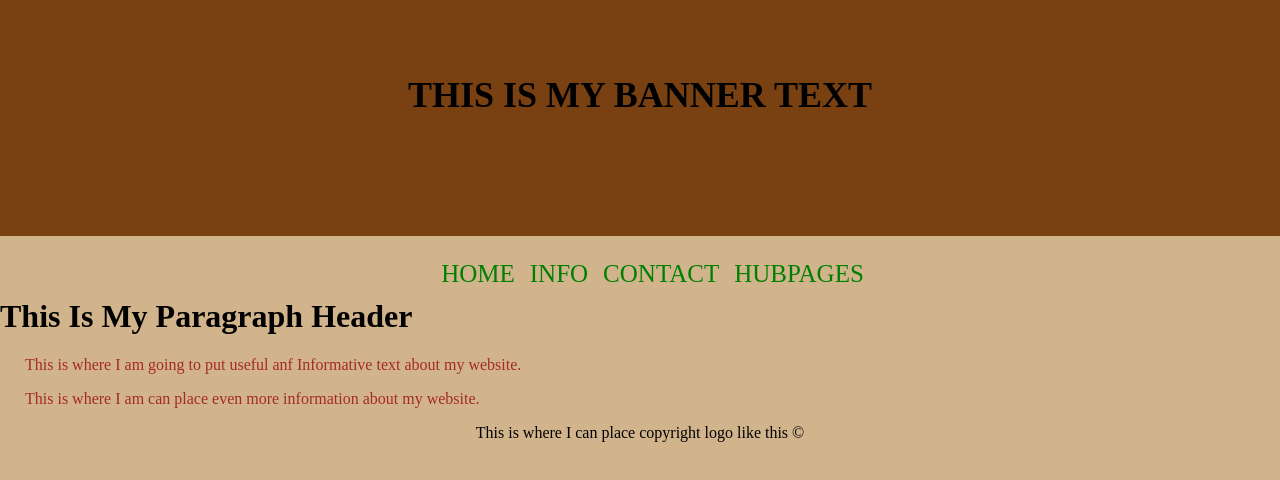
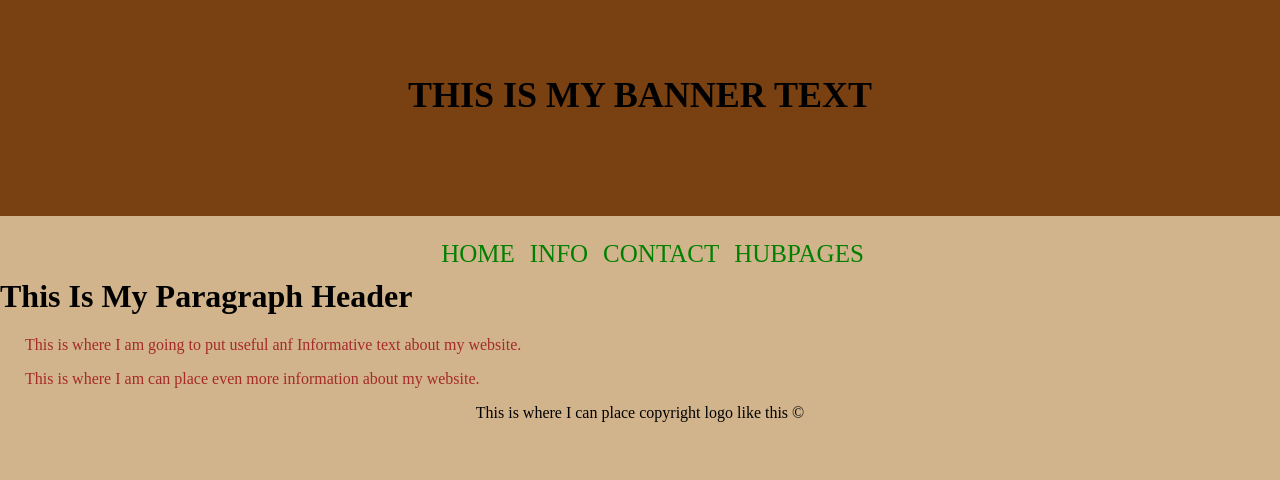
Before and after one commit to Kaidyn-hub/CSS-BASIC, a plain HTML site: page index.html in a window 1280 px wide. Drawn offline with Linux system fonts and the light colour scheme.

Commit message:
Update style.css

```diff
--- a/style.css
+++ b/style.css
@@ -3,6 +3,7 @@ header{
     background-color: rgb(121, 64, 17);
     text-align: center;
     padding: 50px;
+    padding-bottom: 30px;
     font-size: large;
 }
 
@@ -13,7 +14,7 @@ body{
 
 .link-container{
     position: relative;
-    bottom: -120px;
+    bottom: -100px;
 }
 
 ul{
```
